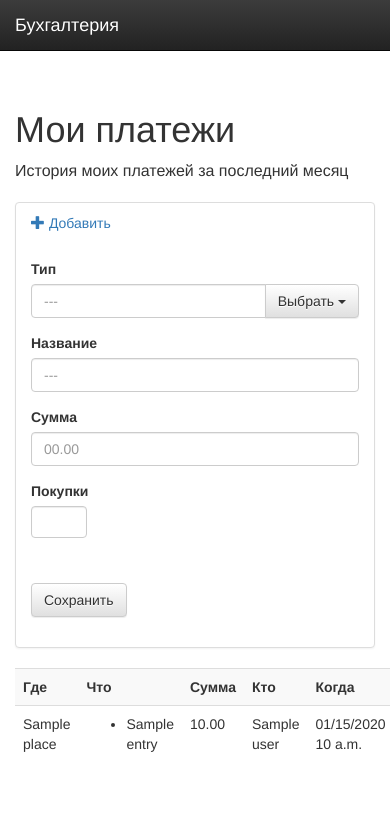
After one commit to HPotter/home_accountancy, a Django app: template money/payments/templates/my_payments.html in a window 390 px wide, after a click on "Добавить". The commit adds this page. Shown: the top 831 px of the page. Run offline with Django 3.2, Linux system fonts and the light colour scheme; the template is opened without the code that fills it: most values are stand-ins (such as "Sample title", 1, 10 or a date in 2020); some libraries are stand-ins or nearby versions.

Commit message:
Creation form

```diff
--- a/money/payments/static/css/base.css
+++ b/money/payments/static/css/base.css
@@ -1,6 +1,7 @@
 body {
-  padding-top: 50px;
+    padding-top: 50px;
 }
+
 .contents {
-  padding: 40px 15px;
+    padding: 40px 15px;
 }
--- /dev/null
+++ b/money/payments/static/css/bootstrap-tagsinput.css
@@ -0,0 +1,46 @@
+.bootstrap-tagsinput {
+  background-color: #fff;
+  border: 1px solid #ccc;
+  box-shadow: inset 0 1px 1px rgba(0, 0, 0, 0.075);
+  display: inline-block;
+  padding: 4px 6px;
+  margin-bottom: 10px;
+  color: #555;
+  vertical-align: middle;
+  border-radius: 4px;
+  max-width: 100%;
+  line-height: 22px;
+  cursor: text;
+}
+.bootstrap-tagsinput input {
+  border: none;
+  box-shadow: none;
+  outline: none;
+  background-color: transparent;
+  padding: 0;
+  margin: 0;
+  width: auto !important;
+  max-width: inherit;
+}
+.bootstrap-tagsinput input:focus {
+  border: none;
+  box-shadow: none;
+}
+.bootstrap-tagsinput .tag {
+  margin-right: 2px;
+  color: white;
+}
+.bootstrap-tagsinput .tag [data-role="remove"] {
+  margin-left: 8px;
+  cursor: pointer;
+}
+.bootstrap-tagsinput .tag [data-role="remove"]:after {
+  content: "x";
+  padding: 0px 2px;
+}
+.bootstrap-tagsinput .tag [data-role="remove"]:hover {
+  box-shadow: inset 0 1px 0 rgba(255, 255, 255, 0.2), 0 1px 2px rgba(0, 0, 0, 0.05);
+}
+.bootstrap-tagsinput .tag [data-role="remove"]:hover:active {
+  box-shadow: inset 0 3px 5px rgba(0, 0, 0, 0.125);
+}
--- a/money/payments/templates/base.html
+++ b/money/payments/templates/base.html
@@ -21,10 +21,10 @@
           <script src="//oss.maxcdn.com/respond/1.4.2/respond.min.js"></script>
         <![endif]-->
 
-        <link rel="stylesheet" href="{% static "css/base.css" %}"
+        <link rel="stylesheet" href="{% static "css/base.css" %}">
 
+        {% block css %}{% endblock %}
         {% block js %}{% endblock %}
-        {% block css %}{% endblock %}
     </head>
 
 <body>
--- /dev/null
+++ b/money/payments/templates/my_payments.html
@@ -0,0 +1,106 @@
+{% extends "base.html" %}
+{% load static %}
+
+{% block header %}
+    {{ block.super }}
+
+    <div class="starter-template">
+        <h1>Мои платежи</h1>
+        <p class="lead">История моих платежей за последний месяц</p>
+    </div>
+{% endblock %}
+
+{% block css %}
+    {{ block.super }}
+
+    <link rel="stylesheet" href="{% static "css/bootstrap-tagsinput.css" %}">
+{% endblock %}
+
+{% block js %}
+    {{ block.super }}
+    <script src="{% static "js/bootstrap-tagsinput.min.js" %}"></script>
+    <script src="{% static "js/bootstrap3-typeahead.min.js" %}"></script>
+    <script>
+        {{ block.super }}
+        $(document).ready(function(){
+            $("#store_type-choices a").click(function() {
+                $("#store_type").val($(this).text());
+            });
+
+            var names = ['{{ names_suggestlist|join:"', '" }}'];
+
+            $("#store_name").typeahead({ source:names });
+        });
+    </script>
+{% endblock %}
+
+{% block body %}
+    <div id="new-entry" class="panel panel-default">
+        <a data-toggle="collapse" href="#new-entry-form">
+            <div class="panel-heading">
+                <span class="glyphicon glyphicon-plus"></span> Добавить
+            </div>
+        </a>
+        <div id="new-entry-form" class="panel-collapse collapse">
+            <div class="panel-body">
+                <form class="form-horizontal" method="POST" role="form">
+                    {% csrf_token %}
+                    <fieldset>
+                        <div class="form-group">
+                          <label class="col-md-4 control-label" for="store_type">Тип</label>
+                          <div class="col-md-4">
+                            <div class="input-group">
+                              <input id="store_type" name="store_type" class="form-control" placeholder="---" type="text" required="">
+                              <div class="input-group-btn">
+                                <button type="button" class="btn btn-default dropdown-toggle" data-toggle="dropdown">
+                                  Выбрать
+                                  <span class="caret"></span>
+                                </button>
+                                <ul class="dropdown-menu pull-right" id="store_type-choices">
+                                  {% for store_type in store_types %}
+                                    <li><a href="#">{{ store_type.name }}</a></li>
+                                  {% endfor %}
+                                </ul>
+                              </div>
+                            </div>
+                          </div>
+                        </div>
+
+                        <div class="form-group">
+                          <label class="col-md-4 control-label" for="store_name">Название</label>
+                          <div class="col-md-4">
+                              <input id="store_name" name="store_name" type="text" placeholder="---" autocomplete="off" class="form-control input-md" required="">
+                          </div>
+                        </div>
+
+                        <div class="form-group">
+                          <label class="col-md-4 control-label" for="amount">Сумма</label>
+                          <div class="col-md-4">
+                              <input id="amount" name="amount" type="text" placeholder="00.00" class="form-control input-md" required="">
+                          </div>
+                        </div>
+
+                        <div class="form-group">
+                          <label class="col-md-4 control-label" for="contents">Покупки</label>
+                          <div class="col-md-4">
+                              <select id="contents" name="contents" multiple data-role="tagsinput"></select>
+                          </div>
+                        </div>
+
+                        <div class="form-group">
+                          <label class="col-md-4 control-label" for="submit"></label>
+                          <div class="col-md-4">
+                              <button id="submit" name="submit" type="submit" class="btn btn-default">Сохранить</button>
+                          </div>
+                        </div>
+
+                    </fieldset>
+                </form>
+            </div>
+        </div>
+    </div>
+
+    {% with payments=payments %}
+        {% include "parts/payments_table.html" %}
+    {% endwith %}
+{% endblock %}
--- a/money/payments/templates/parts/navbar.html
+++ b/money/payments/templates/parts/navbar.html
@@ -1,9 +1,17 @@
 <div class="navbar-header">
-    <a class="navbar-brand" href="#">Бухгалтерия</a>
+    <a class="navbar-brand" href="/">Бухгалтерия</a>
 </div>
 <div class="collapse navbar-collapse">
     <ul class="nav navbar-nav">
-        <li class="active"><a href="{% url "payments" %}">Платежи</a></li>
+        <li class="dropdown">
+          <a href="#" class="dropdown-toggle" data-toggle="dropdown">Платежи <span class="caret"></span></a>
+          <ul class="dropdown-menu" role="menu">
+            <li><a href="{% url "my_payments" %}">Мои платежи</a></li>
+            <li><a href="{% url "payments" %}">Все платежи</a></li>
+            <li class="divider"></li>
+            <li><a href="#">Графики</a></li>
+          </ul>
+        </li>
         <li><a href="#">Распределение долгов</a></li>
         <li><a href="#">Статистика</a></li>
     </ul>
--- /dev/null
+++ b/money/payments/templates/parts/payments_table.html
@@ -0,0 +1,26 @@
+{% load number_formatting %}
+
+<table class="table table-striped">
+    <tr>
+        <th>Где</th>
+        <th>Что</th>
+        <th>Сумма</th>
+        <th>Кто</th>
+        <th>Когда</th>
+    </tr>
+    {% for payment in payments %}
+        <tr>
+            <td>{{ payment.place }}</td>
+            <td>
+                <ul>
+                    {% for entry in payment.contents.names %}
+                        <li>{{ entry }}</li>
+                    {% endfor %}
+                </ul>
+            </td>
+            <td>{{ payment.amount | currency }}</td>
+            <td>{{ payment.user }}</td>
+            <td>{{ payment.date|date:"SHORT_DATETIME_FORMAT" }}</td>
+        </tr>
+    {% endfor %}
+</table>
--- /dev/null
+++ b/money/payments/templatetags/number_formatting.py
@@ -0,0 +1,7 @@
+from django import template
+
+register = template.Library()
+
+@register.filter
+def currency(amount):
+    return "{0:.2f}".format(amount)
--- a/money/payments/urls.py
+++ b/money/payments/urls.py
@@ -3,5 +3,6 @@ from django.conf.urls import url
 from . import views
 
 urlpatterns = [
-    url('^$', views.list_payments, name='payments'),
+    url('^$', views.my_payments, name='my_payments'),
+    url('^all/$', views.payments, name='payments'),
 ]
```
Also changed, not shown: money/payments/templates/list_payments.html (deleted, +0 -37 lines), money/payments/templates/payments.html (added, +16 -0 lines), money/payments/views.py (+44 -3 lines), money/payments/static/js/bootstrap-tagsinput.min.js (added), money/payments/static/js/bootstrap3-typeahead.min.js (added), money/payments/templatetags/__init__.py (added).
